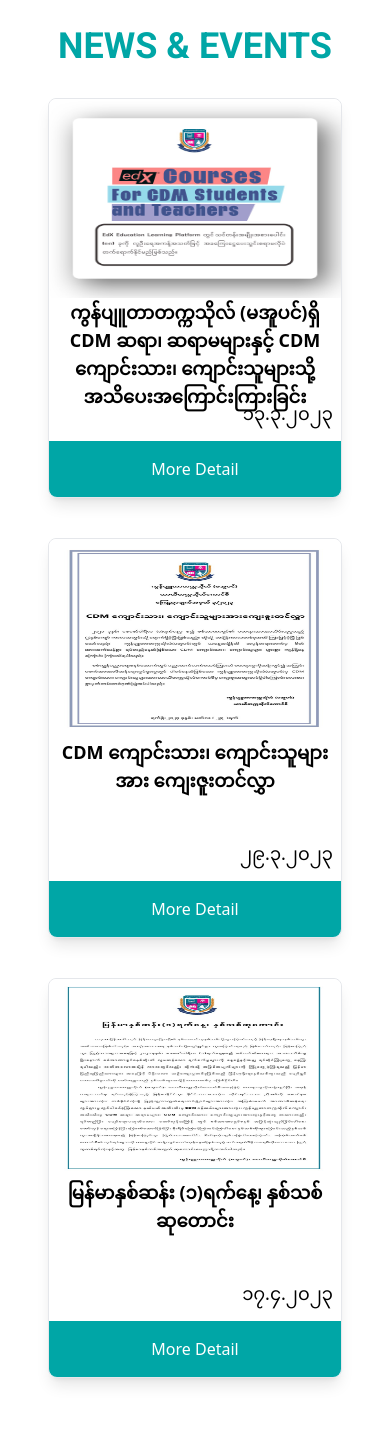
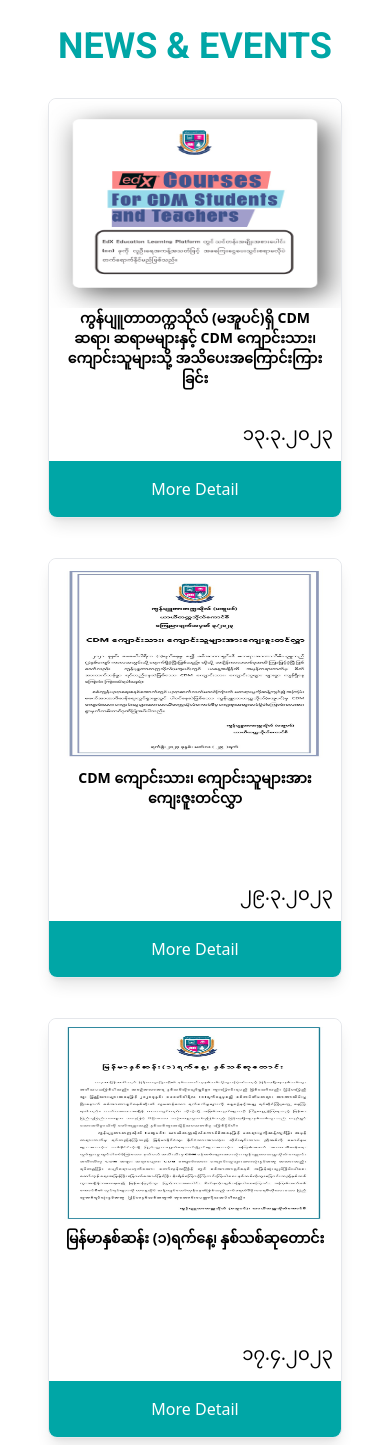
Before and after one commit to YukioTheSage/University-Website, a React (Create React App) app in the folder university/: page / in a window 390 px wide. Shown: the part 5775-7220 px from the top of the page. Built offline with nearby package versions, Linux system fonts and the light colour scheme.

Commit message:
final update 5

```diff
--- a/university/src/components/New.js
+++ b/university/src/components/New.js
@@ -15,10 +15,10 @@ const New= () =>{
             <h1 className="text-center text-4xl font-robo font-bold mb-8 text-[#00a6a6] uppercase">News & Events</h1>
             <div className="w-full h-auto grid  gap-10 md:gap-12 xl:gap-28  sm:grid-cols-1 md:grid-cols-2 lg:grid-cols-3 ">
 
-            <div data-aos="zoom-in-up" className="relative card1 shadow-lg border  rounded-lg max-sm:h-[400px] sm:h-[400px]  md:h-[420px] lg:h-[420px]  xl:h-[450px] 2xl:h-[500px] sm:w-1/2 md:w-full lg:w-full xl:w-full  sm:mx-auto ">
+            <div data-aos="zoom-in-up" className="relative card1 shadow-lg border  rounded-lg  max-md:h-[420px] md:h-[450px] lg:h-[450px]  xl:h-[450px] 2xl:h-[500px] sm:w-1/2 md:w-full lg:w-full xl:w-full  sm:mx-auto ">
                 <img className="h-1/2 w-full rounded-t-lg border-t-0" src={Banner} />
                 <div className="text-center">
-                <h1 className="text-lg font-semibold px-3">ကွန်ပျူတာတက္ကသိုလ် (မအူပင်)ရှိ CDM ဆရာ၊ ဆရာမများနှင့် CDM ကျောင်းသား၊ ကျောင်းသူများသို့ အသိပေးအကြောင်းကြားခြင်း </h1>
+                <h1 className="text-lg max-md:text-sm font-semibold px-3">ကွန်ပျူတာတက္ကသိုလ် (မအူပင်)ရှိ CDM ဆရာ၊ ဆရာမများနှင့် CDM ကျောင်းသား၊ ကျောင်းသူများသို့ အသိပေးအကြောင်းကြားခြင်း </h1>
 
 
                 </div>
@@ -28,10 +28,10 @@ const New= () =>{
 
 
             </div>
-            <div data-aos="zoom-in-up" className="relative card2 shadow-lg border  rounded-lg max-sm:h-[400px] sm:h-[400px]  md:h-[420px] lg:h-[420px]  xl:h-[450px] 2xl:h-[500px] sm:w-1/2 md:w-full lg:w-full xl:w-full  sm:mx-auto ">
+            <div data-aos="zoom-in-up" className="relative card2 shadow-lg border  rounded-lg  max-md:h-[420px] md:h-[450px] lg:h-[450px]  xl:h-[450px] 2xl:h-[500px] sm:w-1/2 md:w-full lg:w-full xl:w-full  sm:mx-auto ">
                 <img className="h-1/2 w-full rounded-t-lg border-t-0 " src={Banner2} />
                 <div className="text-center">
-                <h1 className="text-lg font-semibold px-2">CDM ကျောင်းသား၊ ကျောင်းသူများအား ကျေးဇူးတင်လွှာ</h1>
+                <h1 className="text-lg max-md:text-sm font-semibold px-2">CDM ကျောင်းသား၊ ကျောင်းသူများအား ကျေးဇူးတင်လွှာ</h1>
 
 
 
@@ -42,10 +42,10 @@ const New= () =>{
 
 
             </div>
-            <div data-aos="zoom-in-up" className="relative card3 shadow-lg border  rounded-lg max-sm:h-[400px] sm:h-[400px]  md:h-[420px] lg:h-[420px]  xl:h-[450px] 2xl:h-[500px] sm:w-1/2 md:w-full lg:w-full xl:w-full  sm:mx-auto ">
+            <div data-aos="zoom-in-up" className="relative card3 shadow-lg border  rounded-lg  max-md:h-[420px] md:h-[450px] lg:h-[450px]  xl:h-[450px] 2xl:h-[500px] sm:w-1/2 md:w-full lg:w-full xl:w-full  sm:mx-auto ">
                 <img className="h-1/2 w-full rounded-t-lg border-t-0 " src={Banner3} />
                 <div className="text-center">
-                <h1 className="text-lg font-semibold px-2">မြန်မာနှစ်ဆန်း (၁)ရက်နေ့၊ နှစ်သစ်ဆုတောင်း</h1>
+                <h1 className="text-lg max-md:text-sm font-semibold px-2">မြန်မာနှစ်ဆန်း (၁)ရက်နေ့၊ နှစ်သစ်ဆုတောင်း</h1>
 
 
 
```
